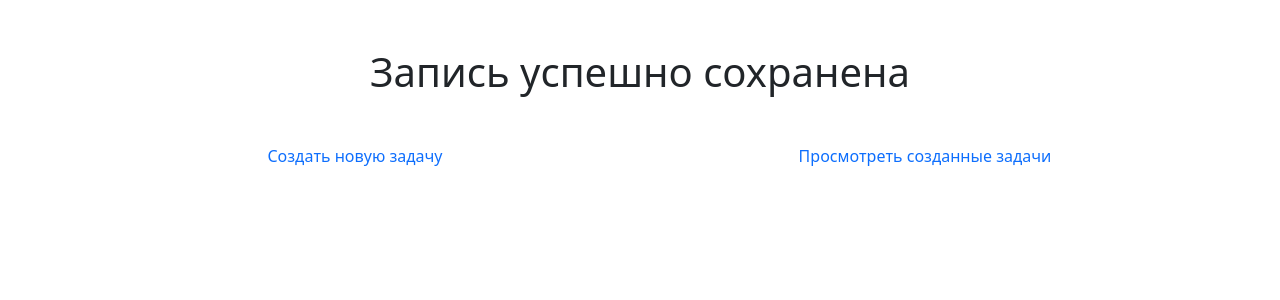
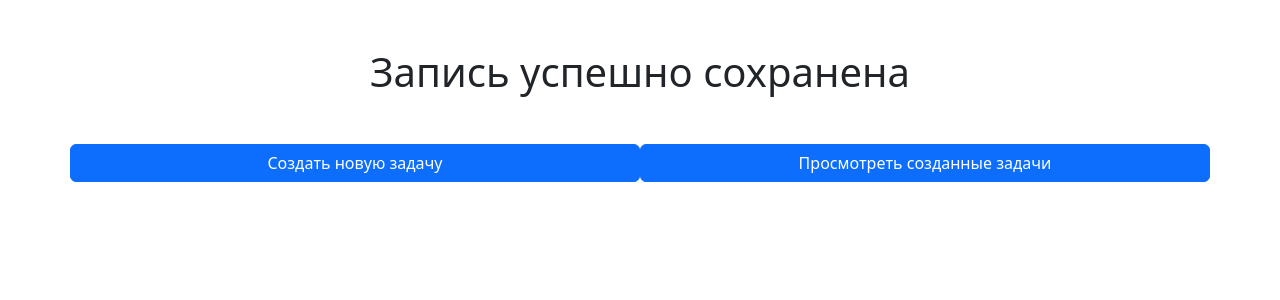
Before and after one commit to krotVidit/task-manager, a PHP site: page /Page/SuccessfulSave.php in a window 1280 px wide. Shown: the part 56-356 px from the top of the page. Run offline with PHP 8.4, Linux system fonts and the light colour scheme; data that the repository does not hold is empty.

Commit message:
немного стилизованы кнопки главной страницы

```diff
--- a/src/Page/SuccessfulSave.php
+++ b/src/Page/SuccessfulSave.php
@@ -5,9 +5,8 @@ require_once("../block/header.php");
 <div class="text-center mt-5">
     <h1>Запись успешно сохранена </h1>
     <div class="row mt-5">
-        <a class="link-offset-2 link-offset-3-hover link-underline link-underline-opacity-0 link-underline-opacity-75-hover col " href="../Page/CreatTask.php">Создать новую задачу</a>
-
-        <a class="link-offset-2 link-offset-3-hover link-underline link-underline-opacity-0 link-underline-opacity-75-hover col" href="../index.php">Просмотреть созданные задачи </a>
+        <a class="btn btn-primary  col " href="../Page/CreatTask.php">Создать новую задачу</a>
+        <a class="btn btn-primary  col" href="../index.php">Просмотреть созданные задачи </a>
     </div>
 
 </div>
```
Also changed, not shown: src/TaskInference.php (+10 -8 lines).
